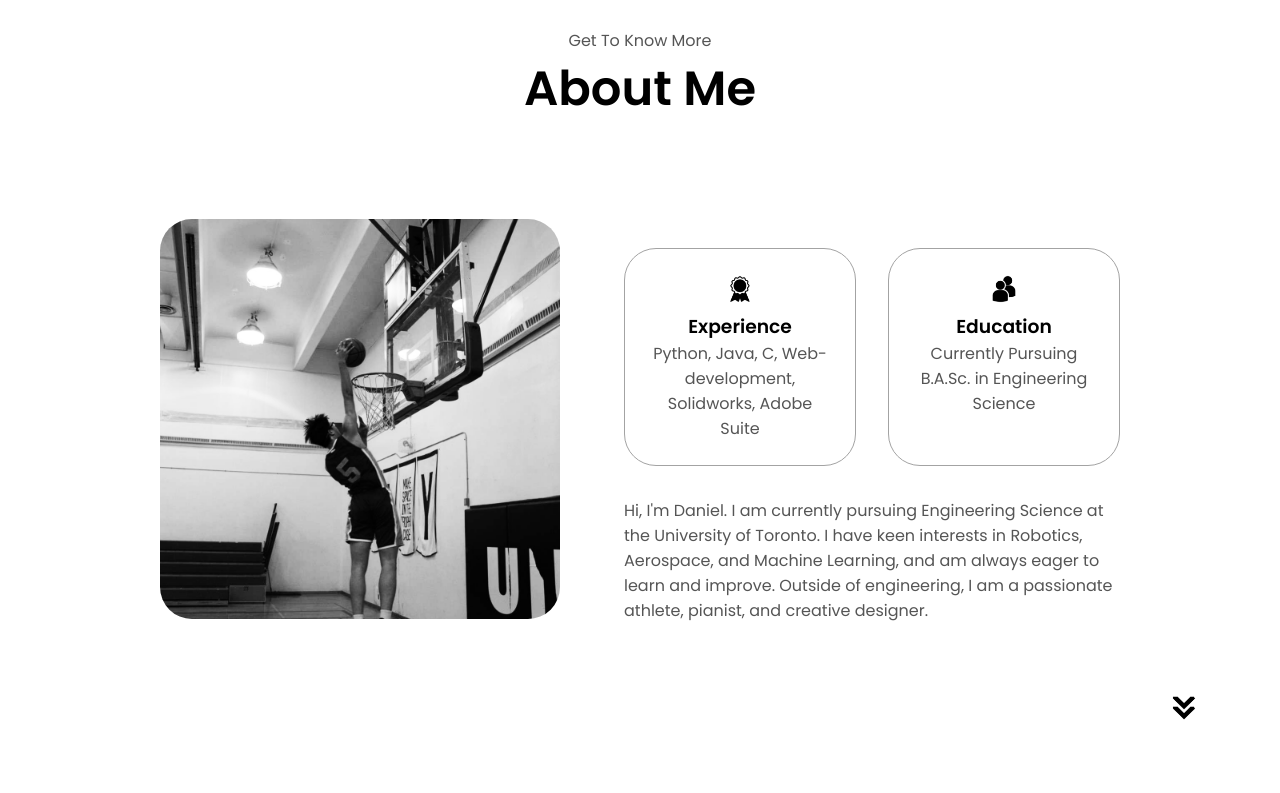
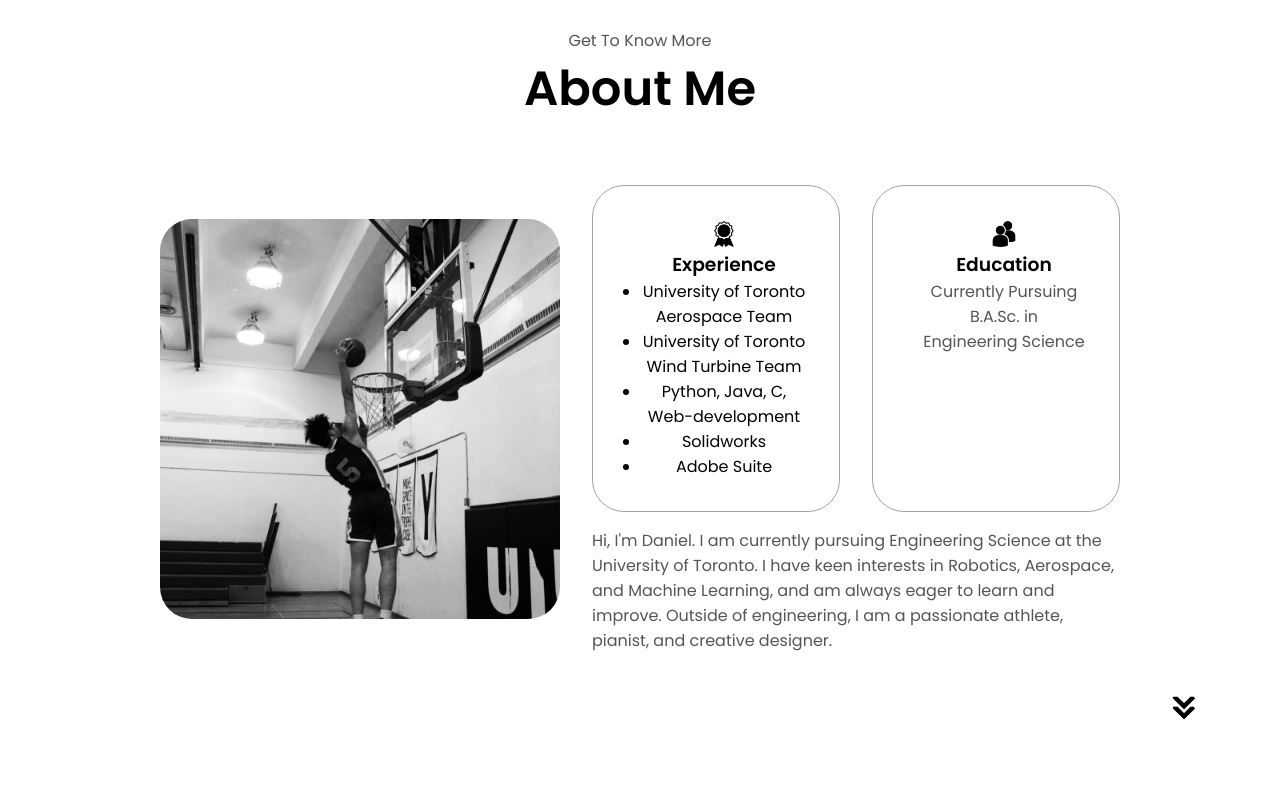
Before and after one commit to danielh-hong/website_experiment_2, a plain HTML site: page index.html in a window 1280 px wide. Shown: the part 900-1693 px from the top of the page. Drawn offline with Linux system fonts and the light colour scheme.

Commit message:
Made CSS Changes, Slight Styling Changes

```diff
--- a/index.html
+++ b/index.html
@@ -91,7 +91,15 @@
                 class="icon"
               />
               <h3>Experience</h3>
-              <p>Python, Java, C, Web-development, Solidworks, Adobe Suite </p>
+                <p>
+                  <ul>
+                    <li>University of Toronto Aerospace Team</li>
+                    <li>University of Toronto Wind Turbine Team</li>
+                    <li>Python, Java, C, Web-development</li>
+                    <li>Solidworks</li>
+                    <li>Adobe Suite</li>
+                  </ul>
+                </p>
             </div>
             <div class="details-container">
               <img
--- a/style.css
+++ b/style.css
@@ -264,17 +264,19 @@ section {
 
 /* ABOUT SECTION */
 
+
 #about {
   position: relative;
 }
 
 .about-containers {
-  gap: 2rem;
-  margin-bottom: 2rem;
-  margin-top: 2rem;
+  gap: 2rem; /* width gap between containers */
+  margin-bottom: 1rem; /* Originally 2rem */
+  margin-top: 0rem; /* Originally 2rem */
 }
 
 .about-details-container {
+
   justify-content: center;
   flex-direction: column;
 }
@@ -295,17 +297,26 @@ section {
 }
 
 .details-container {
-  padding: 1.5rem;
+  padding-left: 3rem;
+  padding-right: 2rem;
+  padding-top: 2rem;
+  padding-bottom: 2rem;
+
   flex: 1;
   background: white;
   border-radius: 2rem;
   border: rgb(53, 53, 53) 0.1rem solid;
   border-color: rgb(163, 163, 163);
   text-align: center;
+
+  display: flex;
+  justify-content: top;
+  align-items: center;
+  flex-direction: column;
 }
 
 .section-container {
-  gap: 4rem;
+  gap: 2rem;
   height: 80%;
 }
 
```
Also changed, not shown: assets/ultimate.jpg (added).
